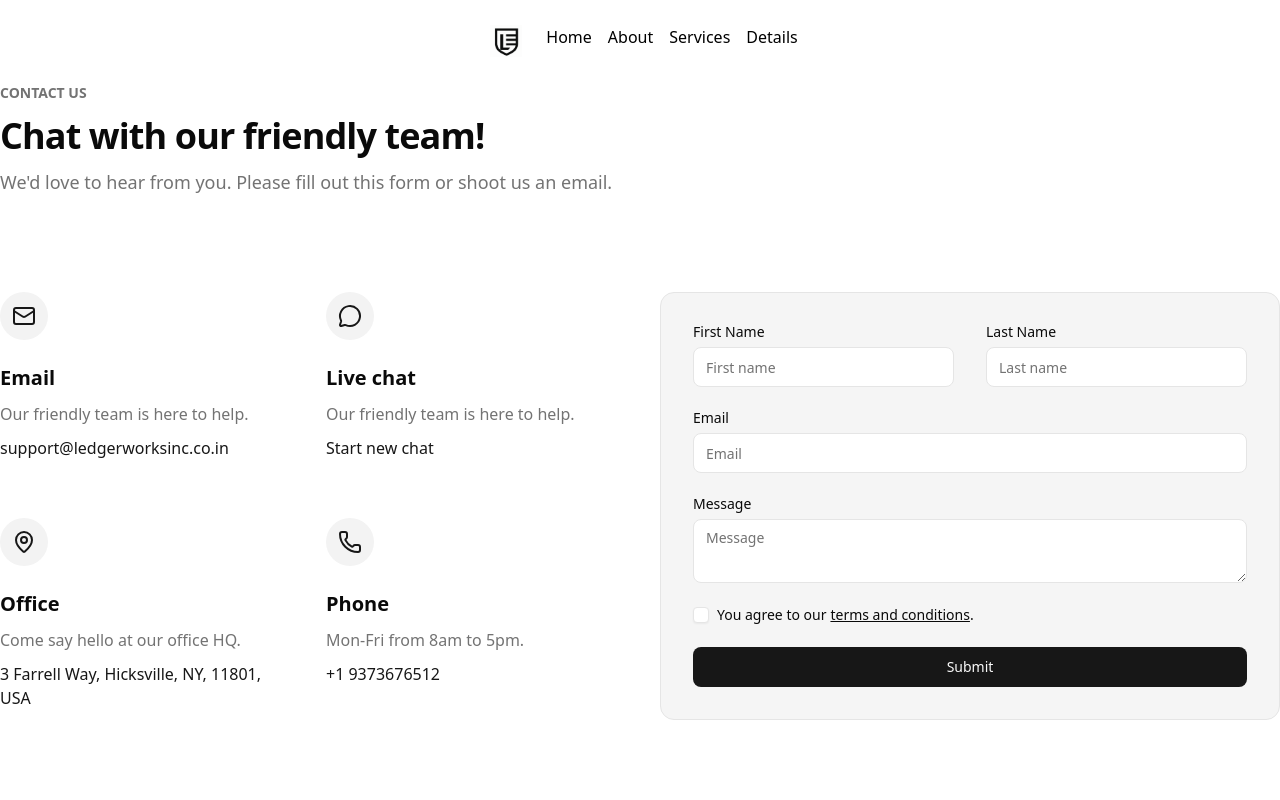
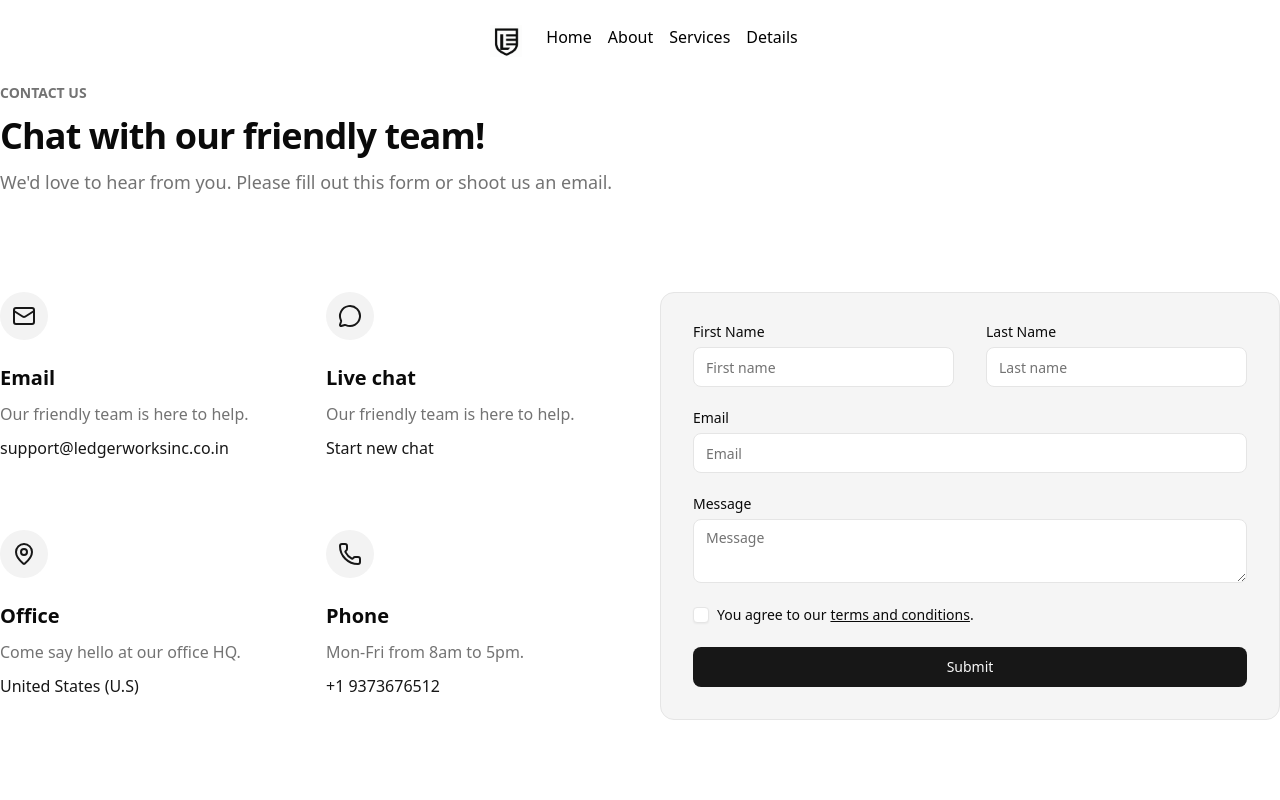
Before and after one commit to Ayushxcodes/ledgerworks, a Next.js app: page /contact in a window 1280 px wide. Shown: the top 800 px of the page. Built offline with nearby package versions, Linux system fonts and the light colour scheme.

Commit message:
change_address

```diff
--- a/src/components/Contact/Contact.tsx
+++ b/src/components/Contact/Contact.tsx
@@ -64,7 +64,7 @@ const Contact02Page = () => (
               href="https://map.google.com"
               target="_blank"
             >
-              3 Farrell Way, Hicksville, NY, 11801, USA
+              United States (U.S)
             </Link>
           </div>
 
```
